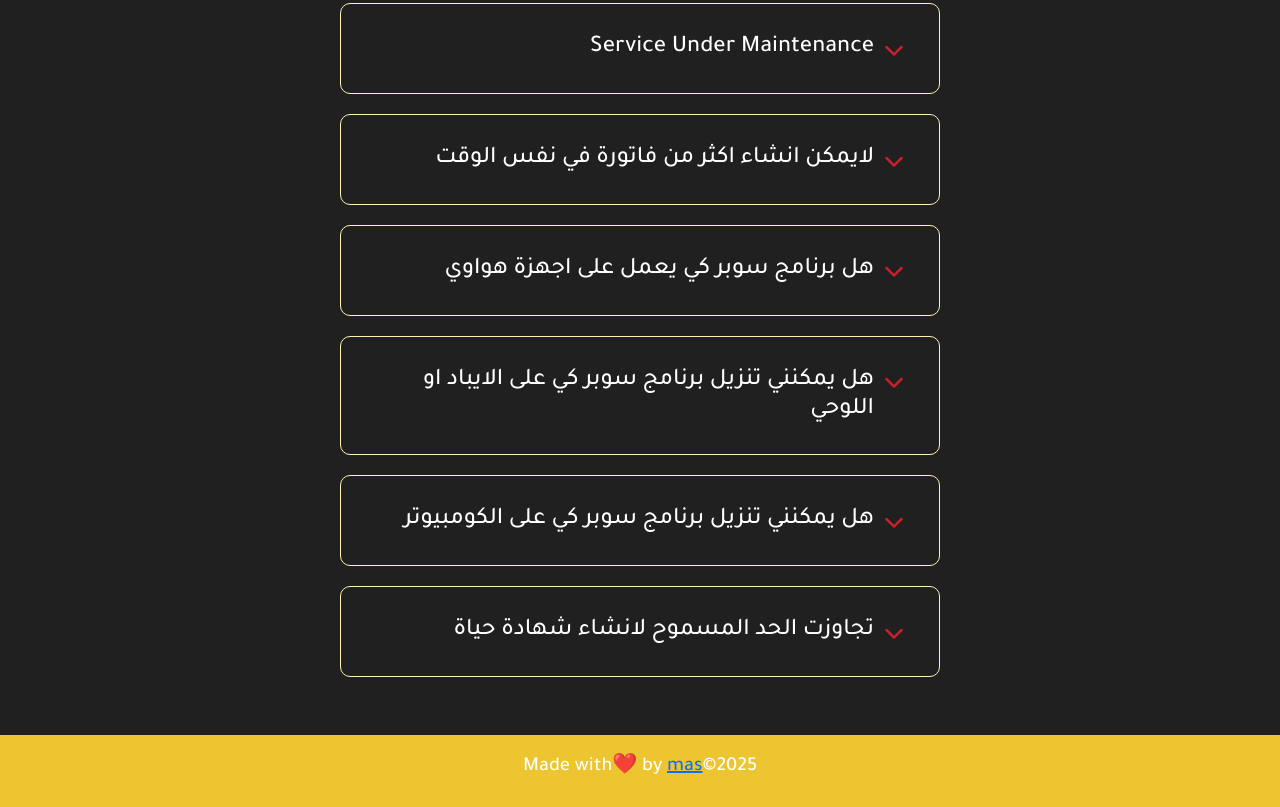
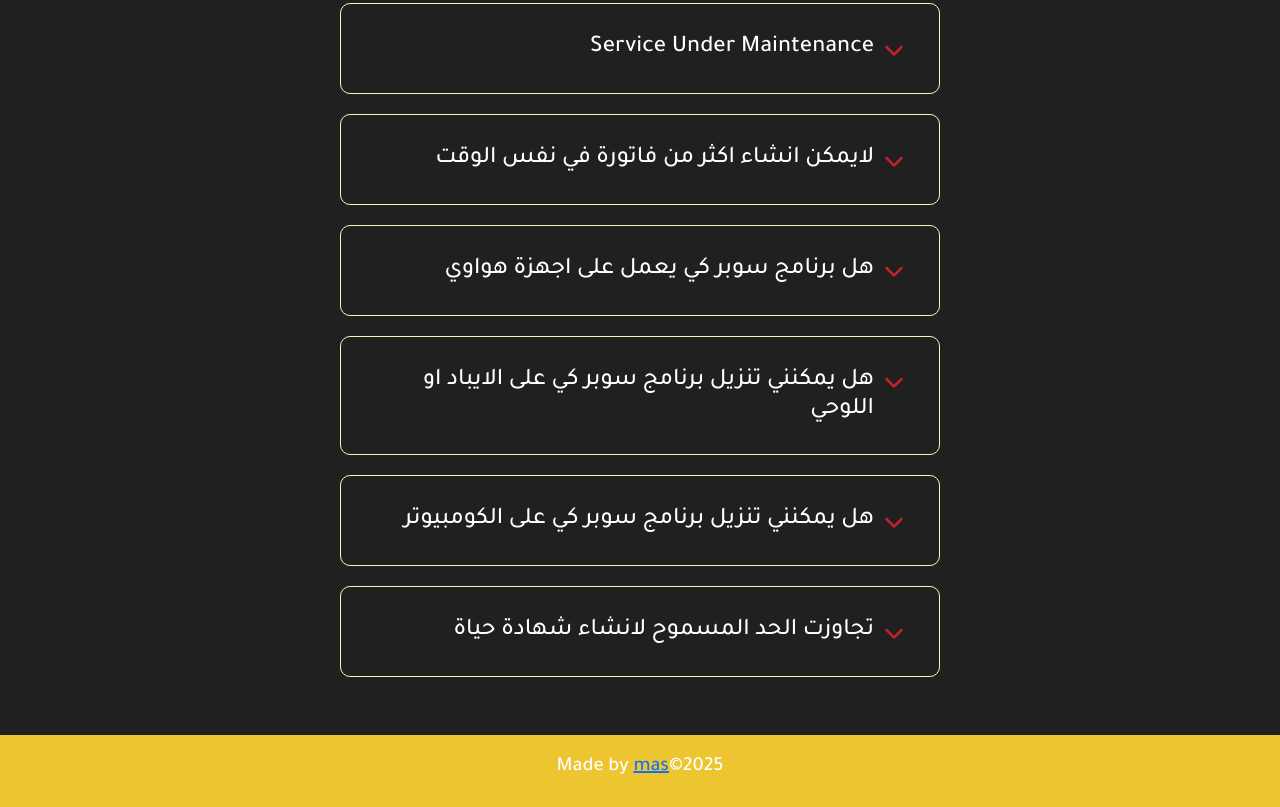
Before and after one commit to mas4dev/superqi, a plain HTML site: page faq.html in a window 1280 px wide. Shown: the part 729-1536 px from the top of the page. Drawn offline with nearby package versions, Linux system fonts and the light colour scheme.

Commit message:
Update faq.html

```diff
--- a/faq.html
+++ b/faq.html
@@ -258,7 +258,7 @@
 <footer>
 
   <div class="footer-parent">
-    <h5>Made with❤️ by <a href="https://mas4dev.github.io/">mas</a>©2025</h5>
+    <h5>Made by <a href="https://mas4dev.github.io/">mas</a>©2025</h5>
 
   </div>
 </footer>
```
